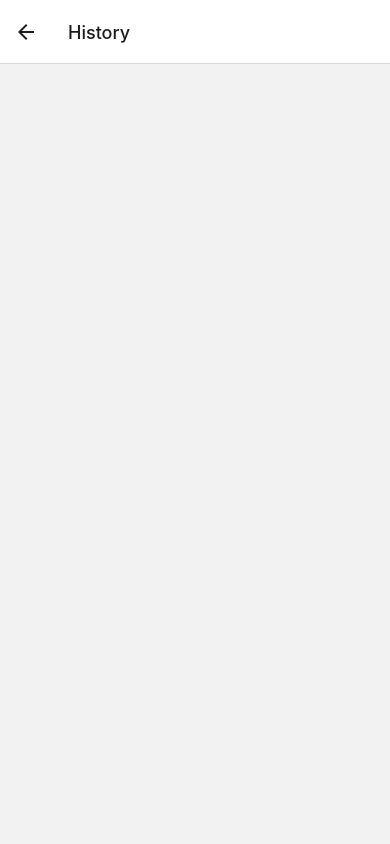
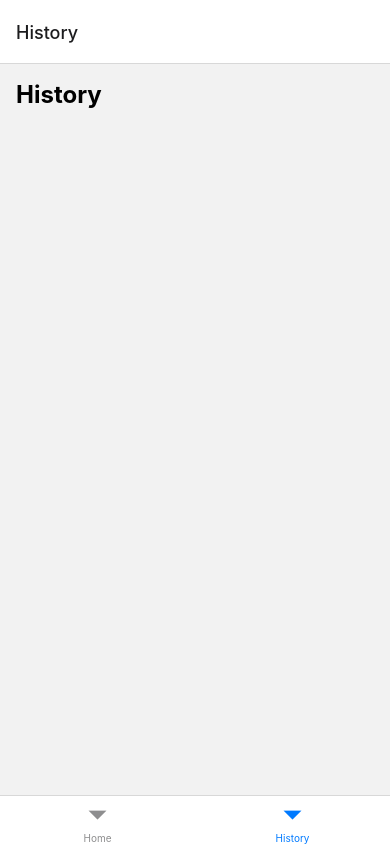
Before and after one commit to Edisontong/Time_Punch_App, a React Native app: screen / in a window 390 px wide. Both pictures are taken after a click on the button "VIEW HISTORY". Built offline with nearby package versions, Linux system fonts and the light colour scheme.

Commit message:
bug fix, removed daily tabs

```diff
--- a/App.js
+++ b/App.js
@@ -1,18 +1,18 @@
 import React from "react";
 import { NavigationContainer } from "@react-navigation/native";
-import { createStackNavigator } from "@react-navigation/stack";
+import { createBottomTabNavigator } from "@react-navigation/bottom-tabs";
 import HomeScreen from "./HomeScreen";
 import HistoryScreen from "./HistoryScreen";
 
-const Stack = createStackNavigator();
+const Tab = createBottomTabNavigator();
 
 export default function App() {
   return (
     <NavigationContainer>
-      <Stack.Navigator>
-        <Stack.Screen name="Home" component={HomeScreen} />
-        <Stack.Screen name="History" component={HistoryScreen} />
-      </Stack.Navigator>
+      <Tab.Navigator>
+        <Tab.Screen name="Home" component={HomeScreen} />
+        <Tab.Screen name="History" component={HistoryScreen} />
+      </Tab.Navigator>
     </NavigationContainer>
   );
 }
--- a/HistoryScreen.js
+++ b/HistoryScreen.js
@@ -1,5 +1,5 @@
-import React, { useState, useEffect } from "react";
-import { View, Text, ScrollView, StyleSheet } from "react-native";
+import React, { useEffect } from "react";
+import { View, Text, StyleSheet, ScrollView } from "react-native";
 import AsyncStorage from "@react-native-async-storage/async-storage";
 
 export default function HistoryScreen({ route }) {
@@ -7,10 +7,11 @@ export default function HistoryScreen({ route }) {
 
   return (
     <View style={styles.container}>
+      <Text style={styles.header}>History</Text>
       <ScrollView>
         {timePunches.map((entry, index) => (
           <View key={index} style={styles.historyEntry}>
-            <Text style={styles.dayOfWeek}>{formatDayOfWeek(entry.date)}</Text>
+            <Text style={styles.date}>{formatDate(entry.date)}</Text>
             <Text>Clock In: {entry.clockInTime}</Text>
             <Text>Clock Out: {entry.clockOutTime}</Text>
           </View>
@@ -25,6 +26,11 @@ const styles = StyleSheet.create({
     flex: 1,
     padding: 16,
   },
+  header: {
+    fontSize: 24,
+    fontWeight: "bold",
+    marginBottom: 16,
+  },
   historyEntry: {
     marginBottom: 16,
     padding: 8,
@@ -35,10 +41,6 @@ const styles = StyleSheet.create({
     fontSize: 16,
     fontWeight: "bold",
     marginBottom: 8,
-  },
-  dayOfWeek: {
-    fontSize: 16,
-    fontWeight: "bold",
   },
 });
 
@@ -52,14 +54,3 @@ const formatDate = (dateString) => {
 
   return parsedDate.toLocaleDateString(undefined, options);
 };
-
-const formatDayOfWeek = (dateString) => {
-  const options = { weekday: "long" };
-  const parsedDate = new Date(dateString);
-
-  if (isNaN(parsedDate)) {
-    return "Invalid Date";
-  }
-
-  return parsedDate.toLocaleDateString(undefined, options);
-};
--- a/HomeScreen.js
+++ b/HomeScreen.js
@@ -7,7 +7,6 @@ export default function HomeScreen({ navigation }) {
   const [timePunches, setTimePunches] = useState([]);
 
   useEffect(() => {
-    // Load time punches when the component mounts
     loadTimePunches();
   }, []);
 
@@ -36,7 +35,6 @@ export default function HomeScreen({ navigation }) {
     const newTimePunch = { date: new Date().toISOString(), clockInTime: currentTime, clockOutTime: "" };
     setClockedIn(true);
 
-    // Add the new time punch to the list and save it
     const updatedTimePunches = [...timePunches, newTimePunch];
     setTimePunches(updatedTimePunches);
     saveTimePunches(updatedTimePunches);
@@ -45,7 +43,6 @@ export default function HomeScreen({ navigation }) {
   const handleClockOut = () => {
     const currentTime = new Date().toLocaleTimeString();
 
-    // Update the latest time punch's clockOutTime and save it
     if (timePunches.length > 0) {
       const updatedTimePunches = [...timePunches];
       updatedTimePunches[timePunches.length - 1].clockOutTime = currentTime;
--- a/package.json
+++ b/package.json
@@ -10,6 +10,8 @@
   },
   "dependencies": {
     "@react-native-async-storage/async-storage": "^1.19.3",
+    "@react-navigation/bottom-tabs": "^6.5.8",
+    "@react-navigation/material-top-tabs": "^6.6.3",
     "@react-navigation/native": "^6.1.7",
     "@react-navigation/stack": "^6.3.17",
     "expo": "~49.0.8",
```
Also changed, not shown: 1 other file (tests, documents, lock files or other folders).
